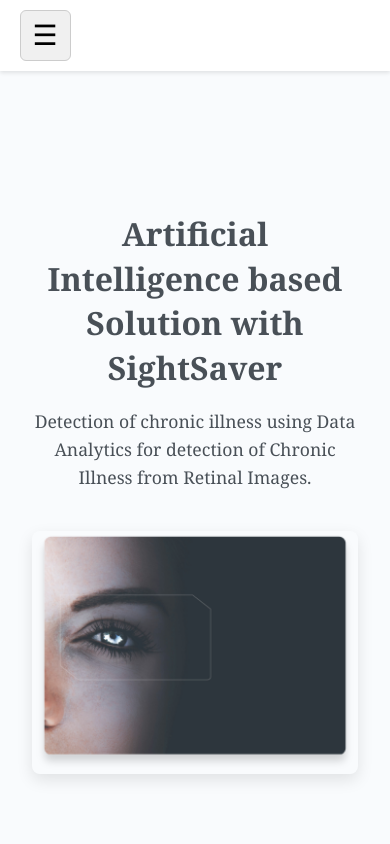
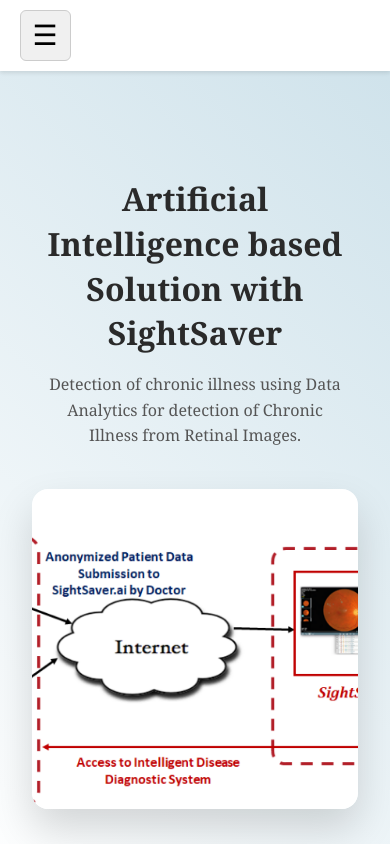
Before and after one commit to Yaksh2912/SightSaver, a React (Vite) app: page / in a window 390 px wide. Shown: the top 844 px of the page. Built offline with nearby package versions, Linux system fonts and the light colour scheme.

Commit message:
hero tweaks

```diff
--- a/src/assets/styles/Hero.css
+++ b/src/assets/styles/Hero.css
@@ -1,48 +1,92 @@
+/* Hero Section */
 .hero {
   display: flex;
   flex-direction: column;
   align-items: center;
   justify-content: center;
   min-height: 100vh;
+  padding: 2rem;
   text-align: center;
-  background-color: #f9fbfd;
-  padding: 2rem;
+  background: linear-gradient(45deg, #ffffff, #bcd7e3b5);
   font-family: 'Georgia', serif;
-  color: #495057; /* Sets base font color */
+  color: #333;
 }
 
+/* Title Styling */
 .hero-title {
-  font-size: 2rem;
+  font-size: 2.5rem;
   font-weight: bold;
-  color: #495057; /* Title color */
+  color: #2a2a2a;
   margin-bottom: 1rem;
   line-height: 1.4;
 }
 
+/* Subtitle Styling */
 .hero-subtitle {
-  font-size: 1.1rem;
-  color: #495057; /* Subtitle color */
-  max-width: 700px;
+  font-size: 1.2rem;
+  color: #555;
+  max-width: 720px;
   line-height: 1.6;
   margin-bottom: 2.5rem;
 }
 
+/* Image Base Style */
+/* .hero-image {
+  width: 90%;
+  max-width: 500px;
+  height: auto;
+  border-radius: 1rem;
+  box-shadow: 0 20px 40px rgba(0, 0, 0, 0.15);
+  backdrop-filter: blur(10px);
+  background-color: rgba(255, 255, 255, 0.25);
+  transition: opacity 0.4s ease, transform 0.4s ease;
+  will-change: opacity, transform;
+} */
 .hero-image {
   width: 100%;
   max-width: 500px;
-  height: auto;
-  border-radius: 0.5rem;
-  box-shadow: 0 6px 16px rgba(0, 0, 0, 0.1);
+  height: 320px; /* Fixed height for uniformity */
+  border-radius: 1rem;
+  box-shadow: 0 20px 40px rgba(0, 0, 0, 0.15);
+  backdrop-filter: blur(10px);
+  background-color: rgba(255, 255, 255, 0.25);
+  transition: opacity 0.4s ease, transform 0.4s ease;
+  object-fit: cover; /* Ensures image fills the box cleanly */
+  object-position: center; /* Keeps focus on center */
+  will-change: opacity, transform;
 }
 
-/* Responsive scaling */
-@media (min-width: 768px) {
+
+
+
+/* Hover Effect for Desktop */
+@media (hover: hover) {
+  .hero-image:hover {
+    transform: scale(1.03);
+    box-shadow: 0 25px 50px rgba(0, 0, 0, 0.2);
+  }
+}
+
+/* Fade-in Animation */
+.fade-in {
+  opacity: 1;
+  transform: scale(1);
+}
+
+/* Fade-out Animation */
+.fade-out {
+  opacity: 0;
+  transform: scale(0.96);
+}
+
+/* Responsive Typography */
+@media (max-width: 768px) {
   .hero-title {
-    font-size: 1.75rem;
+    font-size: 2rem;
   }
 
   .hero-subtitle {
-    font-size: 0.85rem;
-    color: #878AB3;
+    font-size: 1rem;
+    padding: 0 1rem;
   }
 }
--- a/src/pages/Hero.jsx
+++ b/src/pages/Hero.jsx
@@ -1,8 +1,28 @@
-import React from 'react';
-import Face from '../assets/images/half_face.png';
+import React, { useEffect, useState } from 'react';
+import Face1 from '../assets/images/half_face.png';
+import Face2 from '../assets/images/sight-saver-logo.png';
+import Face3 from '../assets/images/features_image.png';
 import '../assets/styles/Hero.css';
 
+const images = [Face1, Face2, Face3];
+
 const Hero = () => {
+  const [currentImageIndex, setCurrentImageIndex] = useState(0);
+  const [fadeIn, setFadeIn] = useState(true);
+
+  useEffect(() => {
+    const interval = setInterval(() => {
+      setFadeIn(false); // Start fade-out
+
+      setTimeout(() => {
+        setCurrentImageIndex((prevIndex) => (prevIndex + 1) % images.length);
+        setFadeIn(true); // Trigger fade-in for new image
+      }, 400); // Match fade-out duration
+    }, 3000);
+
+    return () => clearInterval(interval);
+  }, []);
+
   return (
     <section className="hero">
       <h1 className="hero-title">
@@ -11,7 +31,11 @@
       <p className="hero-subtitle">
         Detection of chronic illness using Data Analytics for detection of Chronic Illness from Retinal Images.
       </p>
-      <img src={Face} alt="Eye Checkup" className="hero-image" />
+      <img
+        src={images[currentImageIndex]}
+        alt="AI Eye"
+        className={`hero-image ${fadeIn ? 'fade-in' : 'fade-out'}`}
+      />
     </section>
   );
 };
```
